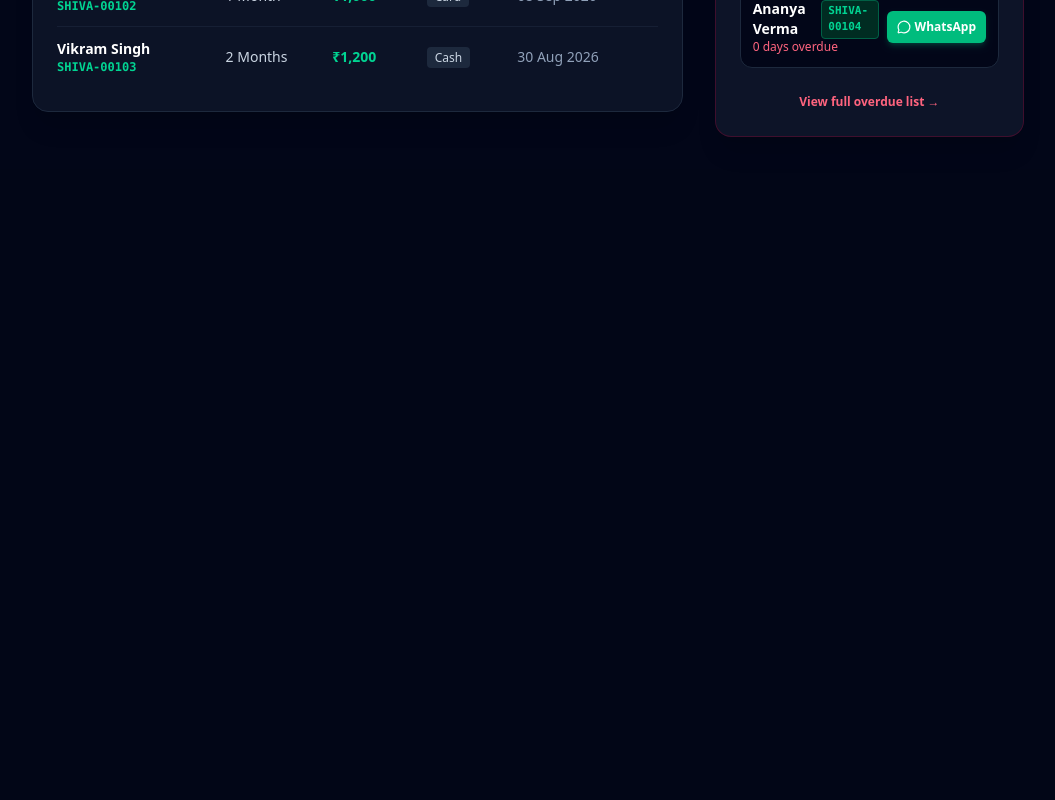
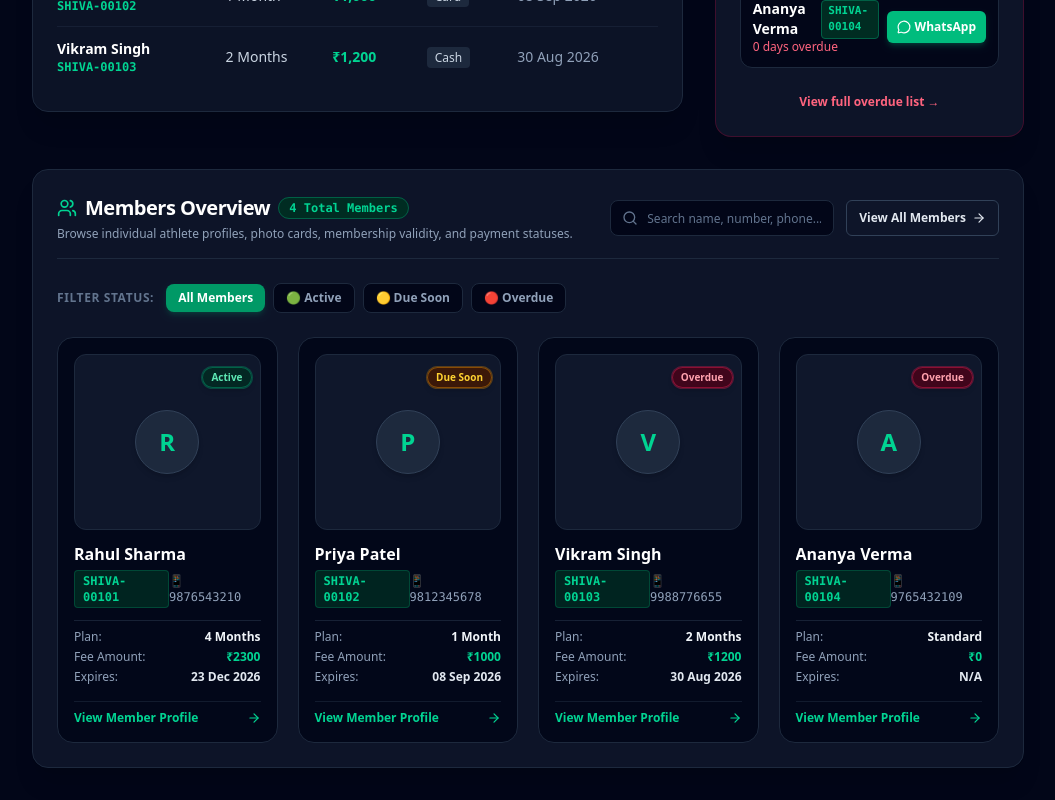
Before and after one commit to Rohithjadu08/gymmanagement, a Next.js app: page /admin/dashboard in a window 1280 px wide. Shown: the part 993-1793 px from the top of the page, without its empty margins (224-1279 px from the left). Before the commit the page ends 1162 px from the top, so only its background shows below. Built offline with nearby package versions, Linux system fonts and the light colour scheme; no server answers; the database is empty.

Commit message:
Add Members Overview profile cards section with search and status filters to Admin Dashboard

```diff
--- a/app/admin/dashboard/page.tsx
+++ b/app/admin/dashboard/page.tsx
@@ -14,19 +14,27 @@ import {
   ArrowUpRight,
   TrendingUp,
   MessageCircle,
+  Search,
+  ArrowRight,
+  User,
 } from 'lucide-react';
 import { Card, CardHeader, CardTitle, CardDescription, CardContent } from '@/components/ui/card';
 import { Button } from '@/components/ui/button';
+import { Input } from '@/components/ui/input';
 import { StatusBadge } from '@/components/shared/status-badge';
-import { DashboardMetrics } from '@/types/database.types';
-import { getDashboardMetrics } from '@/lib/data-service';
+import { DashboardMetrics, MemberWithDetails } from '@/types/database.types';
+import { getDashboardMetrics, getMembers } from '@/lib/data-service';
 import { formatCurrency, formatDate, generateWhatsAppReminderUrl } from '@/lib/utils';
 import { AddMemberModal } from '@/components/admin/add-member-modal';
 import { RecordPaymentModal } from '@/components/admin/record-payment-modal';
 
 export default function AdminDashboardPage() {
   const [metrics, setMetrics] = useState<DashboardMetrics | null>(null);
+  const [allMembers, setAllMembers] = useState<MemberWithDetails[]>([]);
   const [loading, setLoading] = useState(true);
+
+  const [memberSearch, setMemberSearch] = useState('');
+  const [memberFilter, setMemberFilter] = useState<'ALL' | 'ACTIVE' | 'DUE_SOON' | 'OVERDUE'>('ALL');
 
   const [addMemberOpen, setAddMemberOpen] = useState(false);
   const [recordPaymentOpen, setRecordPaymentOpen] = useState(false);
@@ -38,7 +46,9 @@ export default function AdminDashboardPage() {
   const loadMetrics = async () => {
     setLoading(true);
     const data = await getDashboardMetrics();
+    const membersData = await getMembers();
     setMetrics(data);
+    setAllMembers(membersData);
     setLoading(false);
   };
 
@@ -52,6 +62,18 @@ export default function AdminDashboardPage() {
       </div>
     );
   }
+
+  const filteredMembers = allMembers.filter((m) => {
+    const matchesStatus = memberFilter === 'ALL' || m.status === memberFilter;
+    const query = memberSearch.trim().toLowerCase();
+    const matchesSearch =
+      !query ||
+      m.full_name.toLowerCase().includes(query) ||
+      (m.membership_number && m.membership_number.toLowerCase().includes(query)) ||
+      m.member_code.toLowerCase().includes(query) ||
+      m.phone.includes(query);
+    return matchesStatus && matchesSearch;
+  });
 
   return (
     <div className="space-y-8">
@@ -386,6 +408,144 @@ export default function AdminDashboardPage() {
         </div>
       </div>
 
+      {/* MEMBERS OVERVIEW SECTION */}
+      <Card className="border-slate-800 bg-slate-900/90 shadow-xl p-5 md:p-6 space-y-6">
+        <div className="flex flex-col gap-4 md:flex-row md:items-center md:justify-between border-b border-slate-800 pb-4">
+          <div>
+            <div className="flex items-center gap-2">
+              <Users className="h-5 w-5 text-emerald-400" />
+              <h2 className="text-xl font-extrabold text-white tracking-tight">Members Overview</h2>
+              <span className="rounded-full bg-emerald-950 border border-emerald-800 px-2.5 py-0.5 text-xs font-mono font-bold text-emerald-400">
+                {metrics.totalMembers} Total Members
+              </span>
+            </div>
+            <p className="text-xs text-slate-400 mt-1">
+              Browse individual athlete profiles, photo cards, membership validity, and payment statuses.
+            </p>
+          </div>
+
+          <div className="flex flex-col sm:flex-row items-stretch sm:items-center gap-3">
+            {/* Search Input */}
+            <div className="relative min-w-[220px]">
+              <Search className="absolute left-3 top-2.5 h-4 w-4 text-slate-500" />
+              <Input
+                placeholder="Search name, number, phone..."
+                value={memberSearch}
+                onChange={(e) => setMemberSearch(e.target.value)}
+                className="pl-9 h-9 text-xs bg-slate-950 border-slate-800 focus:border-emerald-500"
+              />
+            </div>
+
+            {/* View All Members Button */}
+            <Link href="/admin/members">
+              <Button size="sm" variant="outline" className="w-full sm:w-auto h-9 text-xs font-semibold">
+                View All Members <ArrowRight className="ml-1.5 h-3.5 w-3.5" />
+              </Button>
+            </Link>
+          </div>
+        </div>
+
+        {/* Filter Pills */}
+        <div className="flex flex-wrap items-center gap-2">
+          <span className="text-xs font-bold uppercase tracking-wider text-slate-500 mr-1">Filter Status:</span>
+          {[
+            { id: 'ALL', label: 'All Members' },
+            { id: 'ACTIVE', label: '🟢 Active' },
+            { id: 'DUE_SOON', label: '🟡 Due Soon' },
+            { id: 'OVERDUE', label: '🔴 Overdue' },
+          ].map((tab) => (
+            <button
+              key={tab.id}
+              onClick={() => setMemberFilter(tab.id as any)}
+              className={`rounded-lg px-3 py-1.5 text-xs font-semibold transition-all ${
+                memberFilter === tab.id
+                  ? 'bg-emerald-600 text-white font-bold shadow-md shadow-emerald-600/20'
+                  : 'bg-slate-950 text-slate-400 border border-slate-800 hover:text-white hover:border-slate-700'
+              }`}
+            >
+              {tab.label}
+            </button>
+          ))}
+        </div>
+
+        {/* Member Profile Cards Grid */}
+        {filteredMembers.length === 0 ? (
+          <div className="py-12 text-center text-slate-500 text-sm bg-slate-950/40 rounded-xl border border-dashed border-slate-800">
+            No member profiles match your current search or status filter state.
+          </div>
+        ) : (
+          <div className="grid grid-cols-1 sm:grid-cols-2 lg:grid-cols-3 xl:grid-cols-4 gap-5">
+            {filteredMembers.map((member) => (
+              <Link
+                key={member.id}
+                href={`/admin/members/${member.id}`}
+                className="group relative flex flex-col justify-between rounded-2xl border border-slate-800 bg-slate-950/90 p-4 transition-all duration-200 hover:border-emerald-500/50 hover:bg-slate-900/90 hover:shadow-xl hover:shadow-emerald-950/20"
+              >
+                <div className="space-y-3">
+                  {/* Photo Container */}
+                  <div className="relative h-44 w-full rounded-xl bg-slate-900 border border-slate-800 overflow-hidden flex items-center justify-center group-hover:border-slate-700 transition-colors">
+                    {member.photo_url ? (
+                      <img
+                        src={member.photo_url}
+                        alt={member.full_name}
+                        loading="lazy"
+                        className="h-full w-full object-cover transition-transform duration-300 group-hover:scale-105"
+                      />
+                    ) : (
+                      <div className="flex flex-col items-center justify-center text-slate-500 gap-1">
+                        <div className="h-16 w-16 rounded-full bg-slate-800 border border-slate-700 flex items-center justify-center font-extrabold text-2xl text-emerald-400 shadow-md">
+                          {member.full_name.charAt(0)}
+                        </div>
+                      </div>
+                    )}
+
+                    <div className="absolute top-2 right-2">
+                      <StatusBadge status={member.status} showIcon={false} className="text-[10px] px-2 py-0.5 shadow-md" />
+                    </div>
+                  </div>
+
+                  {/* Profile Details */}
+                  <div className="space-y-1">
+                    <h3 className="font-bold text-white text-base group-hover:text-emerald-400 transition-colors truncate">
+                      {member.full_name}
+                    </h3>
+                    <div className="flex items-center justify-between">
+                      <span className="font-mono text-xs font-bold text-emerald-400 bg-emerald-950/80 border border-emerald-800/60 px-2 py-0.5 rounded">
+                        {member.membership_number || member.member_code}
+                      </span>
+                      <span className="text-xs text-slate-400 flex items-center gap-1 font-mono">
+                        📱 {member.phone}
+                      </span>
+                    </div>
+                  </div>
+
+                  {/* Plan & Fee Breakdown */}
+                  <div className="pt-2 border-t border-slate-800/80 space-y-1 text-xs">
+                    <div className="flex justify-between items-center text-slate-300">
+                      <span className="text-slate-400 font-medium">Plan:</span>
+                      <span className="font-semibold text-slate-100">{member.plan_name || 'Standard'}</span>
+                    </div>
+                    <div className="flex justify-between items-center text-slate-300">
+                      <span className="text-slate-400 font-medium">Fee Amount:</span>
+                      <span className="font-bold text-emerald-400">₹{member.plan_price || 0}</span>
+                    </div>
+                    <div className="flex justify-between items-center text-slate-300">
+                      <span className="text-slate-400 font-medium">Expires:</span>
+                      <span className="font-semibold text-slate-200">{formatDate(member.expiry_date)}</span>
+                    </div>
+                  </div>
+                </div>
+
+                <div className="mt-4 pt-2 border-t border-slate-800/60 flex items-center justify-between text-xs text-emerald-400 font-semibold group-hover:translate-x-0.5 transition-transform">
+                  <span>View Member Profile</span>
+                  <ArrowRight className="h-3.5 w-3.5" />
+                </div>
+              </Link>
+            ))}
+          </div>
+        )}
+      </Card>
+
       {/* Quick Action Modals */}
       <AddMemberModal
         open={addMemberOpen}
```
